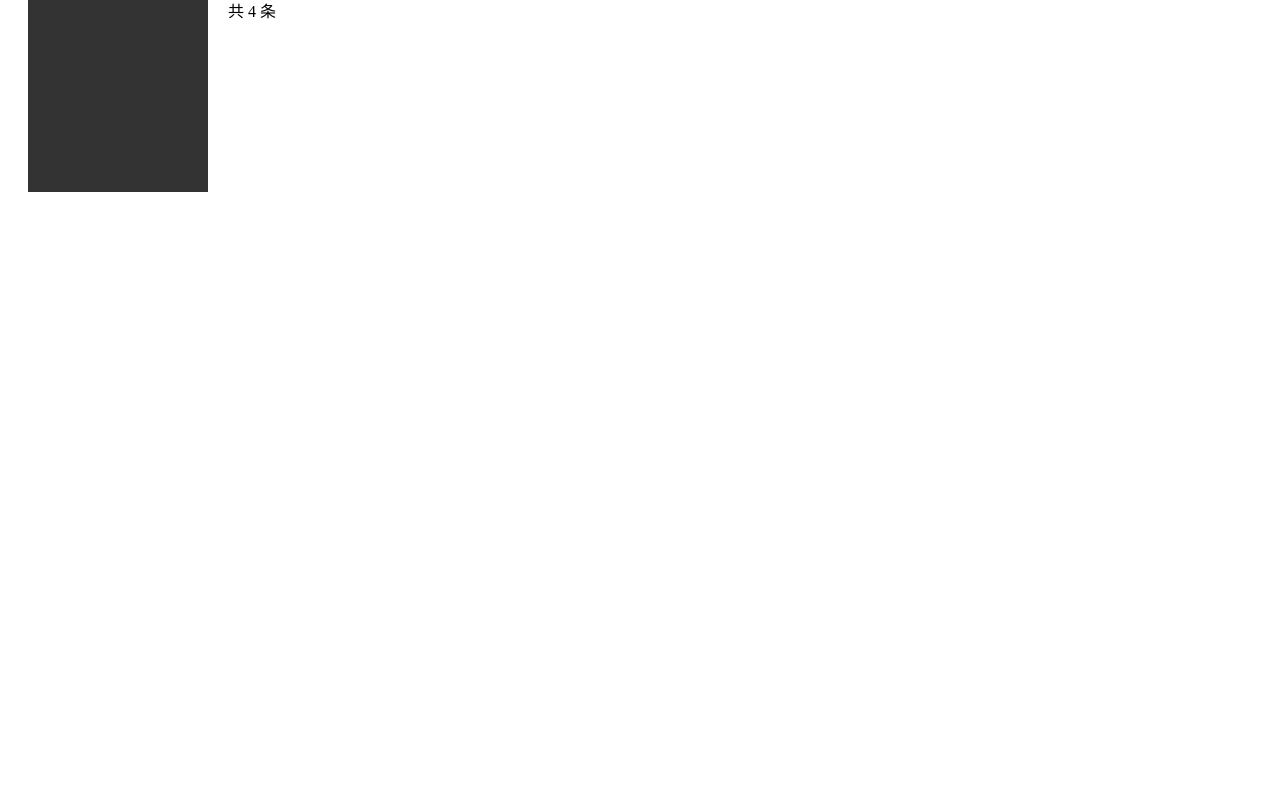
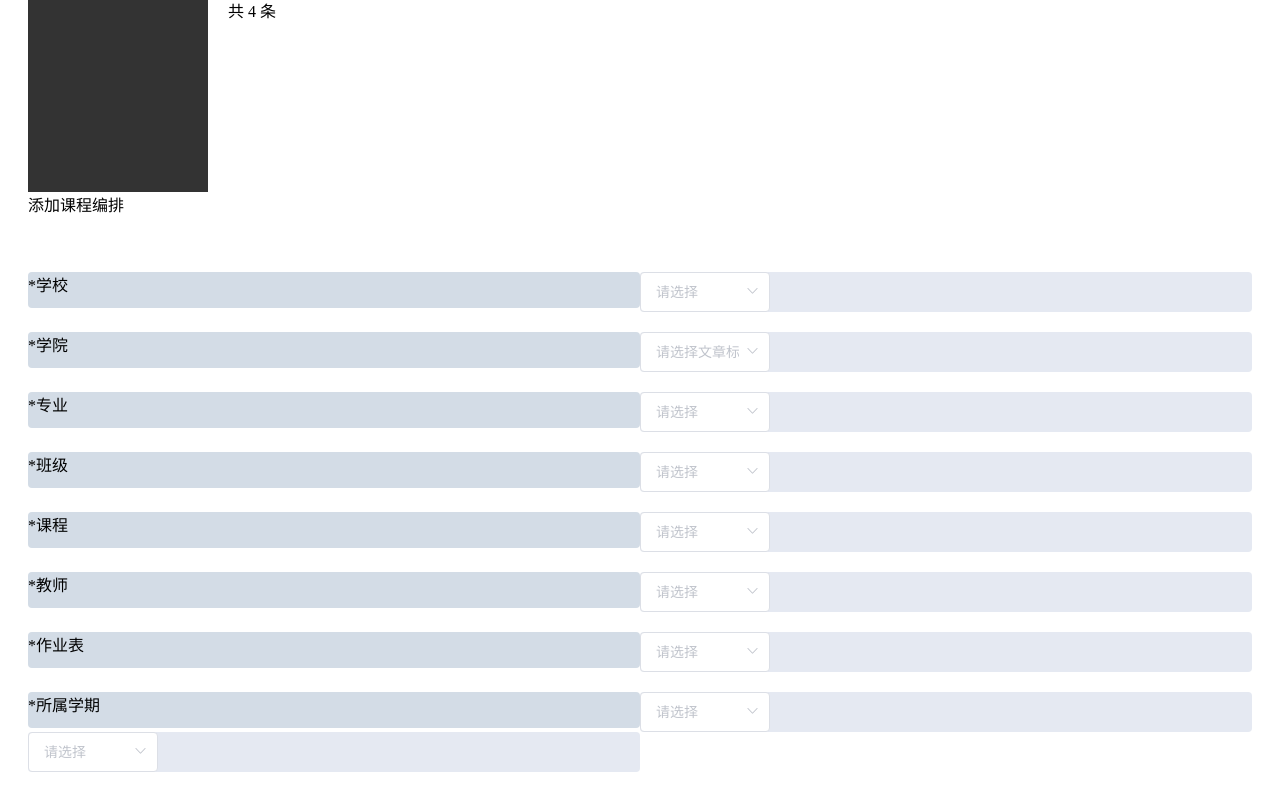
Before and after one commit to Everypossible/CourseTimetable, a Vue app: page / in a window 1280 px wide. Shown: the part 596-1396 px from the top of the page. Before the commit the page ends 800 px from the top, so only its background shows below. Built offline with nearby package versions, Linux system fonts and the light colour scheme.

Commit message:
(完善功能)  添加多项选择器(实现学院可多选)

```diff
--- a/src/App.vue
+++ b/src/App.vue
@@ -1,10 +1,7 @@
 <template>
   <div id="app">
     <!-- 引入awesome图标 -->
-    <link
-      rel="stylesheet"
-      href="https://cdn.staticfile.org/font-awesome/4.7.0/css/font-awesome.css"
-    />
+    <link rel="stylesheet" href="https://cdn.staticfile.org/font-awesome/4.7.0/css/font-awesome.css"/>
     <el-container>
       <el-header><TableHeader/></el-header>
       <el-container>
@@ -12,6 +9,7 @@
         <el-main><CourseProvision/></el-main>
       </el-container>
     </el-container>
+    <AddCourse/>
   </div>
 </template>
 
@@ -19,6 +17,7 @@
 import TableHeader from "./components/TableHeader";
 import TableAside from "./components/TableAside";
 import CourseProvision from "./components/CourseProvision";
+import AddCourse from './components/AddCourse';
 
 export default {
   name: "App",
@@ -26,6 +25,7 @@ export default {
     TableHeader,
     TableAside,
     CourseProvision,
+    AddCourse,
   },
 };
 </script>
--- /dev/null
+++ b/src/components/AddCourse.vue
@@ -0,0 +1,206 @@
+<template>
+  <div>
+    <el-container>
+      <el-header>添加课程编排</el-header>
+      <el-main>
+        <el-row>
+          <el-col :span="12"
+            ><div class="grid-content bg-purple">*学校</div></el-col
+          >
+          <el-col :span="12">
+            <div class="grid-content bg-purple-light">
+              <el-select
+                v-model="schoolName"
+                slot="prepend"
+                placeholder="请选择"
+              >
+                <el-option label="广东工业大学" value="1"></el-option>
+                <el-option label="华南理工大学" value="2"></el-option>
+                <el-option label="中山大学" value="3"></el-option>
+              </el-select></div
+          ></el-col>
+        </el-row>
+        <el-row>
+          <el-col :span="12"
+            ><div class="grid-content bg-purple">*学院</div></el-col
+          >
+          <el-col :span="12"
+            ><div class="grid-content bg-purple-light">
+              <el-select
+                v-model="value"
+                multiple
+                filterable
+                allow-create
+                default-first-option
+                placeholder="请选择文章标签"
+              >
+                <el-option
+                  v-for="item in options"
+                  :key="item.value"
+                  :label="item.label"
+                  :value="item.value"
+                >
+                </el-option>
+              </el-select></div
+          ></el-col>
+        </el-row>
+        <el-row>
+          <el-col :span="12"
+            ><div class="grid-content bg-purple">*专业</div></el-col
+          >
+          <el-col :span="12"
+            ><div class="grid-content bg-purple-light">
+              <el-select v-model="major" slot="prepend" placeholder="请选择">
+                <el-option label="计算机科学与技术" value="1"></el-option>
+                <el-option label="软件工程" value="2"></el-option>
+                <el-option label="电气工程及其自动化" value="3"></el-option>
+                <el-option label="大数据" value="4"></el-option>
+                <el-option label="电子技术" value="5"></el-option>
+              </el-select></div
+          ></el-col>
+        </el-row>
+        <el-row>
+          <el-col :span="12"
+            ><div class="grid-content bg-purple">*班级</div></el-col
+          >
+          <el-col :span="12"
+            ><div class="grid-content bg-purple-light">
+              <el-select
+                v-model="className"
+                slot="prepend"
+                placeholder="请选择"
+              >
+                <el-option label="计科1班" value="1"></el-option>
+                <el-option label="自动化创新班" value="2"></el-option>
+                <el-option label="电子技术2班" value="3"></el-option>
+              </el-select></div
+          ></el-col>
+        </el-row>
+        <el-row>
+          <el-col :span="12"
+            ><div class="grid-content bg-purple">*课程</div></el-col
+          >
+          <el-col :span="12"
+            ><div class="grid-content bg-purple-light">
+              <el-select
+                v-model="courseName"
+                slot="prepend"
+                placeholder="请选择"
+              >
+                <el-option label="C语言程序设计" value="1"></el-option>
+                <el-option label="Java数据结构" value="2"></el-option>
+                <el-option label="电工学" value="3"></el-option>
+              </el-select></div
+          ></el-col>
+        </el-row>
+        <el-row>
+          <el-col :span="12"
+            ><div class="grid-content bg-purple">*教师</div></el-col
+          >
+          <el-col :span="12"
+            ><div class="grid-content bg-purple-light">
+              <el-select v-model="teacher" slot="prepend" placeholder="请选择">
+                <el-option label="苏定方" value="1"></el-option>
+                <el-option label="陈订房" value="2"></el-option>
+                <el-option label="刘洋" value="3"></el-option>
+              </el-select></div
+          ></el-col>
+        </el-row>
+        <el-row>
+          <el-col :span="12"
+            ><div class="grid-content bg-purple">*作业表</div></el-col
+          >
+          <el-col :span="12"
+            ><div class="grid-content bg-purple-light">
+              <el-select v-model="homework" slot="prepend" placeholder="请选择">
+                <el-option label="广东工业大学" value="1"></el-option>
+                <el-option label="华南理工大学" value="2"></el-option>
+                <el-option label="中山大学" value="3"></el-option>
+              </el-select></div
+          ></el-col>
+        </el-row>
+        <el-row>
+          <el-col :span="12"
+            ><div class="grid-content bg-purple">*所属学期</div></el-col
+          >
+          <el-col :span="12"
+            ><div class="grid-content bg-purple-light">
+              <el-select v-model="year" slot="prepend" placeholder="请选择">
+                <el-option label="2021" value="1"></el-option>
+                <el-option label="2020" value="2"></el-option>
+                <el-option label="2022" value="3"></el-option>
+              </el-select></div
+          ></el-col>
+          <el-col :span="12"
+            ><div class="grid-content bg-purple-light">
+              <el-select v-model="term" slot="prepend" placeholder="请选择">
+                <el-option label="2021年春" value="1"></el-option>
+                <el-option label="2021年秋" value="2"></el-option>
+                <el-option label="2020年秋" value="3"></el-option>
+              </el-select></div
+          ></el-col>
+        </el-row>
+      </el-main>
+    </el-container>
+  </div>
+</template>
+
+<script>
+export default {
+  data() {
+    return {
+      schoolName: "",
+      college: "",
+      className: "",
+      select: "",
+      options: [{
+          value: 'HTML',
+          label: 'HTML'
+        }, {
+          value: 'CSS',
+          label: 'CSS'
+        }, {
+          value: 'JavaScript',
+          label: 'JavaScript'
+        }],
+        value: []
+    };
+  },
+};
+</script>
+
+<style>
+.el-row {
+  margin-bottom: 20px;
+  &:last-child {
+    margin-bottom: 0;
+  }
+}
+.el-col {
+  border-radius: 4px;
+}
+.bg-purple-dark {
+  background: #99a9bf;
+}
+.bg-purple {
+  background: #d3dce6;
+}
+.bg-purple-light {
+  background: #e5e9f2;
+}
+.grid-content {
+  border-radius: 4px;
+  min-height: 36px;
+}
+.row-bg {
+  padding: 10px 0;
+  background-color: #f9fafc;
+}
+/* 输入下拉框 */
+.el-select .el-input {
+  width: 130px;
+}
+.input-with-select .el-input-group__prepend {
+  background-color: #fff;
+}
+</style>
--- a/src/main.js
+++ b/src/main.js
@@ -1,7 +1,7 @@
 import Vue from 'vue'
 import App from './App.vue'
 // 按需引入组件
-import {Container, Header, Aside, Main, Button, Input, Checkbox, Table, TableColumn} from 'element-ui'
+import {Container, Header, Aside, Main, Button, Input, Checkbox, Table, TableColumn, Row, Col, Select, Option} from 'element-ui'
 // 引入下载的阿里巴巴图标
 import './assets/icons/iconfont.css'
 
@@ -16,6 +16,10 @@ Vue.component(Input.name, Input)
 Vue.component(Checkbox.name,Checkbox)
 Vue.component(Table.name,Table)
 Vue.component(TableColumn.name,TableColumn)
+Vue.component(Row.name, Row)
+Vue.component(Col.name, Col)
+Vue.component(Select.name, Select)
+Vue.component(Option.name, Option)
 
 new Vue({
   render: h => h(App),
```
